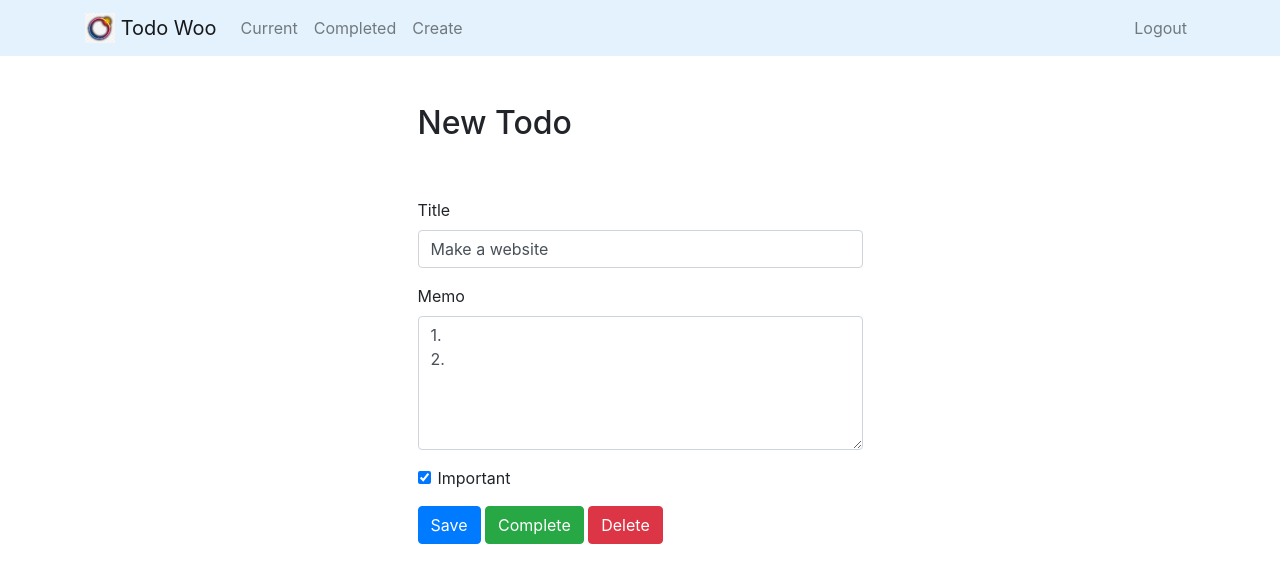
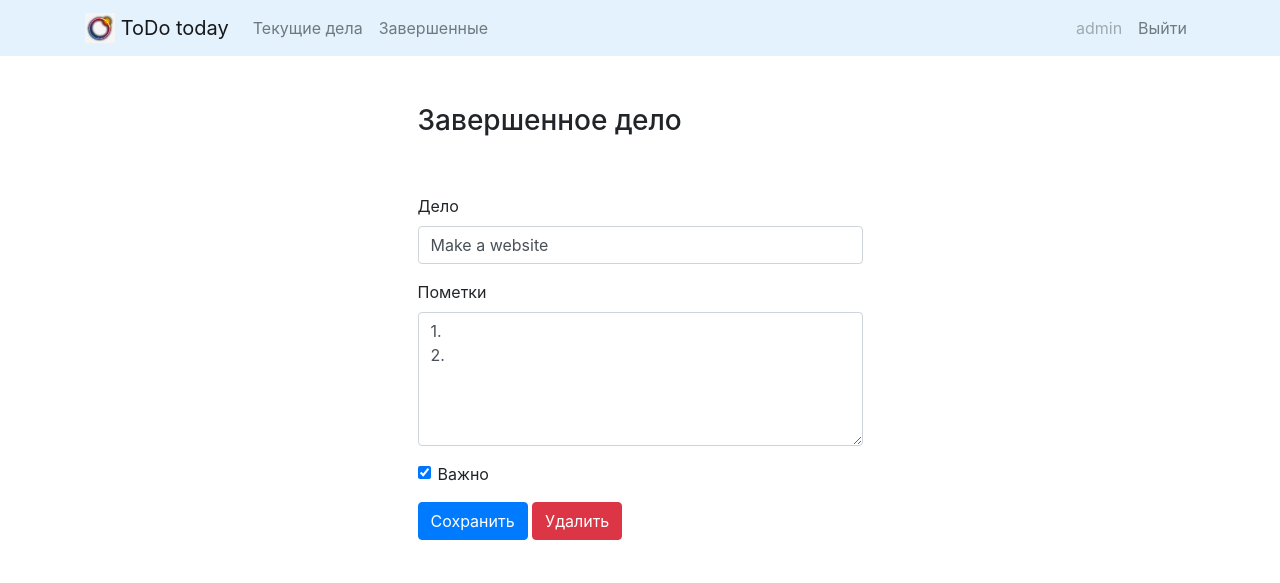
Before and after one commit to Foiht/Foiht, a Django app: page /todo/4 in a window 1280 px wide. Shown: the top 583 px of the page. Run offline with Django 3.2, Linux system fonts and the light colour scheme; a user stored in the database is signed in; data comes from the database, SQL or seed files in the repository; both versions use the stored data as it was after the commit; some libraries are stand-ins or nearby versions.

Commit message:
Change lang to ru. Add a username in a nav bar. Change buttoms on complete/create pages.

```diff
--- a/todo/templates/todo/base.html
+++ b/todo/templates/todo/base.html
@@ -10,7 +10,7 @@
     <link rel="stylesheet" href="https://stackpath.bootstrapcdn.com/bootstrap/4.4.1/css/bootstrap.min.css" integrity="sha384-Vkoo8x4CGsO3+Hhxv8T/Q5PaXtkKtu6ug5TOeNV6gBiFeWPGFN9MuhOf23Q9Ifjh" crossorigin="anonymous">
 
     <link rel="icon" type="image/png"  href="{% static 'todo/logo.png' %}">
-    <title>Todo Woo</title>
+    <title>Todo ToDay</title>
 </head>
 <body>
 
@@ -19,7 +19,7 @@
 <div class="container">
     <a class="navbar-brand" href="{% url 'home' %}">
          <img src="{% static 'todo/logo.png' %}" width="30" height="30" class="d-inline-block align-top">
-        <span>Todo Woo</span>
+        <span>ToDo today</span>
     </a>
     <button class="navbar-toggler" type="button" data-toggle="collapse" data-target="#navbarNav" aria-controls="navbarNav" aria-expanded="false" aria-label="Toggle navigation">
         <span class="navbar-toggler-icon"></span>
@@ -29,32 +29,36 @@
         <ul class="navbar-nav mr-auto">
 
                 <li class="nav-item {{ current }}">
-                    <a class="nav-link" href="{% url 'currenttodos' %}">Current</a>
+                    <a class="nav-link" href="{% url 'currenttodos' %}">Текущие дела</a>
                 </li>
                 <li class="nav-item {{ completed }}">
-                    <a class="nav-link" href="{% url 'completedtodos' %}">Completed</a>
+                    <a class="nav-link" href="{% url 'completedtodos' %}">Завершенные</a>
                 </li>
-                <li class="nav-item {{ create }}">
+               <!-- Buttom create
+               <li class="nav-item {{ create }}">
                     <a class="nav-link" href="{% url 'createtodo' %}">Create</a>
-                </li>
+                </li> -->
 
         </ul>
     {% endif %}
     <ul class="navbar-nav ml-auto">
             {% if user.is_authenticated %}
                 <li class="nav-item">
-                    <a href="#" onclick="$('#signOutBtn').click()" class="nav-link">Logout</a>
+                    <li class="nav-item">
+                        <a class="nav-link disabled" href="#">{{ user.username }}</a>
+                    </li>
+                    <a href="#" onclick="$('#signOutBtn').click()" class="nav-link">Выйти</a>
                     <form style='display: none;' method="POST" action="{% url 'logoutuser' %}">
                         {% csrf_token %}
-                        <button id="signOutBtn" type="submit">Logout</button>
+                        <button id="signOutBtn" type="submit"></button>
                     </form>
                 </li>
             {% else %}
                 <li class="nav-item">
-                    <a class="nav-link" href="{% url 'signupuser' %}">Sign Up</a>
+                    <a class="nav-link" href="{% url 'signupuser' %}">Зарегистрироваться</a>
                 </li>
                 <li class="nav-item">
-                    <a class="nav-link" href="{% url 'loginuser' %}">Login</a>
+                    <a class="nav-link" href="{% url 'loginuser' %}">Вход</a>
                 </li>
             {% endif %}
         </ul>
--- a/todo/templates/todo/completedtodos.html
+++ b/todo/templates/todo/completedtodos.html
@@ -4,15 +4,17 @@
 {% block content %}
     <div class="row justify-content-center mt-5">
         <div class="col-md-10">
-            <h1>Completed Todos</h1>
+            <h1>Сделано</h1>
         </div>
     </div>
     <div class="row justify-content-center mt-5">
         <div class="col-md-10">
             <div class="list-group">
                 {% for todo in todos %}
-                    <a href="{% url 'viewtodo' todo.id %}" class="list-group-item list-group-item-action{% if todo.important %} list-group-item-danger{% endif %}"><b>{{ todo.title }}</b> - Completed {{ todo.datecompleted|date:'M j Y H:i' }}</a>
+                    <a href="{% url 'viewtodo' todo.id %}" class="list-group-item list-group-item-action"{% if todo.important %} style="background-color: #fde3f2" {% else %} style="background-color: #e3f2fd" {% endif %}><b>{{ todo.title }}</b> - Завершено {{ todo.datecompleted|date:'j/m/Y H:i' }}</a>
                 {% endfor %}
+                <br>
+                <a role="button" class="btn btn-outline-success btn-lg btm-block" href="{% url 'createtodo' %}">Новое ToDo</a>
             </div>
         </div>
     </div>
--- a/todo/templates/todo/home.html
+++ b/todo/templates/todo/home.html
@@ -11,9 +11,9 @@
 <div class="row justify-content-center mt-5">
         <div class="col-md-7 text-center">
 
-                 <h1>Simply Your Todos. Woo!</h1>
-            <p>Life is fun. But life is also busy. There's a million different things you could be doing. But what matters is <u>what</u> you do. We created <b><i>Todo Woo</i></b> to help you make sense of all of your opportunities and live that life that matters most to you. Your new organized life awaits.</p>
-        <a role="button" class="btn btn-primary btn-lg" {% if user.is_authenticated %} href="{% url 'createtodo' %}" {% else %} href="{% url 'signupuser' %}" {% endif %}>Start</a>
+                 <h2>Привет! Я твой простой список To Do.</h2>
+            <p>Наша жизнь дает множество возможностей. Но важно что <u>именно</u> ты делаешь. Мы создали <b><i>ToDo ToDay</i></b> что бы помочь тебе сфокусироваться на важном. Составляй список дел и вперед к свершениям! =) </p>
+        <a role="button" class="btn btn-primary btn-lg" {% if user.is_authenticated %} href="{% url 'createtodo' %}" {% else %} href="{% url 'signupuser' %}" {% endif %}>Начать</a>
         </div>
     </div>
 
--- a/todo/templates/todo/viewtodo.html
+++ b/todo/templates/todo/viewtodo.html
@@ -3,7 +3,12 @@
 {% block content %}
     <div class="row justify-content-center mt-5">
         <div class="col-md-5">
-            <h2>New Todo</h2>
+            {% if todo.datecompleted %}
+            <h3>Завершенное дело</h3>
+            {% else %}
+            <h3>Изменить либо Завершить дело</h3>
+            {% endif %}
+            </h3>
         </div>
     </div>
     <div class="row justify-content-center mt-5">
@@ -16,31 +21,36 @@
             <form method="POST">
                 {% csrf_token %}
                 <div class="form-group">
-                    <label for="title">Title</label>
+                    <label for="title">Дело</label>
                     <input type="text" name="title" class="form-control" id="title" value="{{ todo.title }}" required>
                 </div>
                 <div class="form-group">
-                    <label for="memo">Memo</label>
+                    <label for="memo">Пометки</label>
                     <textarea name="memo" rows="5" class="form-control" id="memo" >{{ todo.memo }}</textarea>
                 </div>
                 <div class="form-group form-check">
                     <input type="checkbox" name="important" class="form-check-input" id="important" {% if todo.important %}checked{% endif %}>
-                    <label class="form-check-label" for="important">Important</label>
+                    <label class="form-check-label" for="important">Важно</label>
                 </div>
-                <button type="submit" class="btn btn-primary">Save</button>
-                <button type="button" class="btn btn-success" onclick="$('#complete').click()">Complete</button>
-                <button type="button" class="btn btn-danger" onclick="$('#delete').click()">Delete</button>
+                {% if todo.datecompleted %}
+                    <a role="button" type="submit" class="btn btn-primary" href="{% url 'completedtodos' %}">Сохранить</a>
+                    <button type="button" class="btn btn-danger" onclick="$('#delete').click()">Удалить</button>
+                {% else %}
+                    <button type="submit" class="btn btn-primary">Сохранить</button>
+                    <button type="button" class="btn btn-success" onclick="$('#complete').click()">Сделано</button>
+                    <button type="button" class="btn btn-danger" onclick="$('#delete').click()">Удалить</button>
+                {% endif %}
             </form>
         </div>
     </div>
     {% if todo.datecompleted is None %}
         <form style='display: none;' method="POST" action="{% url 'completetodo' todo.id %}">
             {% csrf_token %}
-            <button id="complete" type="submit">Complete</button>
+            <button id="complete" type="submit">Сделано</button>
         </form>
     {% endif %}
     <form style='display: none;' method="POST" action="{% url 'deletetodo' todo.id %}">
         {% csrf_token %}
-        <button id="delete" type="submit">Delete</button>
+        <button id="delete" type="submit">Удалить</button>
     </form>
 {% endblock %}
--- a/todo/views.py
+++ b/todo/views.py
@@ -63,12 +63,6 @@ def currenttodos(request):
     return render(request, 'todo/currenttodos.html', {'todos':todos})
 
 @login_required
-def hello_user(request):
-    todos = Todo.objects.filter(user=request.user, datecompleted__isnull=True)
-    return render(request, 'todo/hello_user.html', {'todos':todos})
-
-
-@login_required
 def completedtodos(request):
     todos = Todo.objects.filter(user=request.user, datecompleted__isnull=False).order_by('-datecompleted')
     return render(request, 'todo/completedtodos.html', {'todos':todos})
@@ -99,5 +93,9 @@ def completetodo(request, todo_pk):
 def deletetodo(request, todo_pk):
     todo = get_object_or_404(Todo, pk=todo_pk, user=request.user)
     if request.method == 'POST':
-        todo.delete()
-        return redirect('currenttodos')
+        if todo.datecompleted:
+            todo.delete()
+            return redirect('completedtodos')
+        else:
+            todo.delete()
+            return redirect('currenttodos')
```
Also changed, not shown: todo/templates/todo/createtodo.html (+5 -5 lines), todo/templates/todo/currenttodos.html (+7 -7 lines), todo/templates/todo/loginuser.html (+4 -4 lines), todo/templates/todo/signupuser.html (+7 -7 lines), db.sqlite3.
